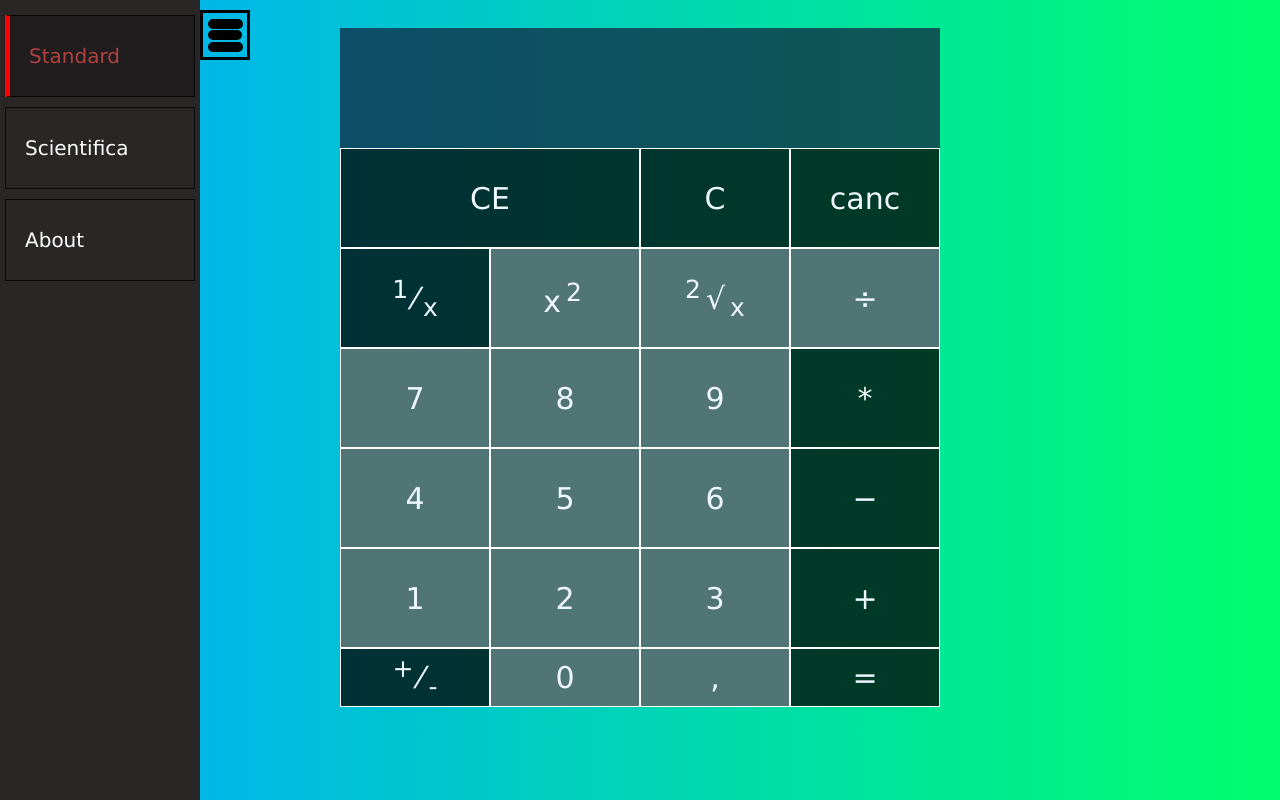
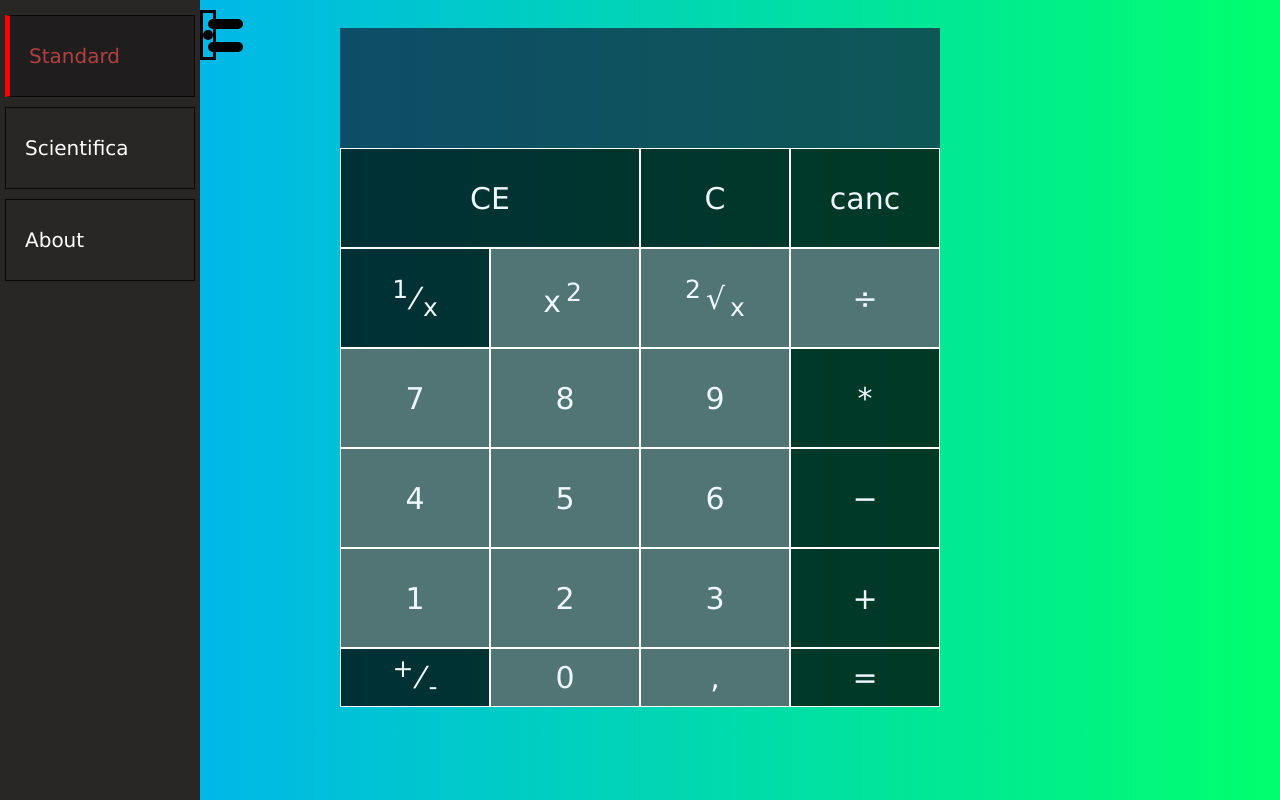
Before and after one commit to Ack008/Ack008.github.io, a plain HTML site: page index.html in a window 1280 px wide. Drawn offline with Linux system fonts and the light colour scheme.

Commit message:
Update style.css

```diff
--- a/style.css
+++ b/style.css
@@ -81,7 +81,7 @@
     position: fixed;
     border: 3px solid;
     height: 50px;
-    width: 50px;
+    width: 0px;
     top:10px;
     left:0;
     display: flex;
```
